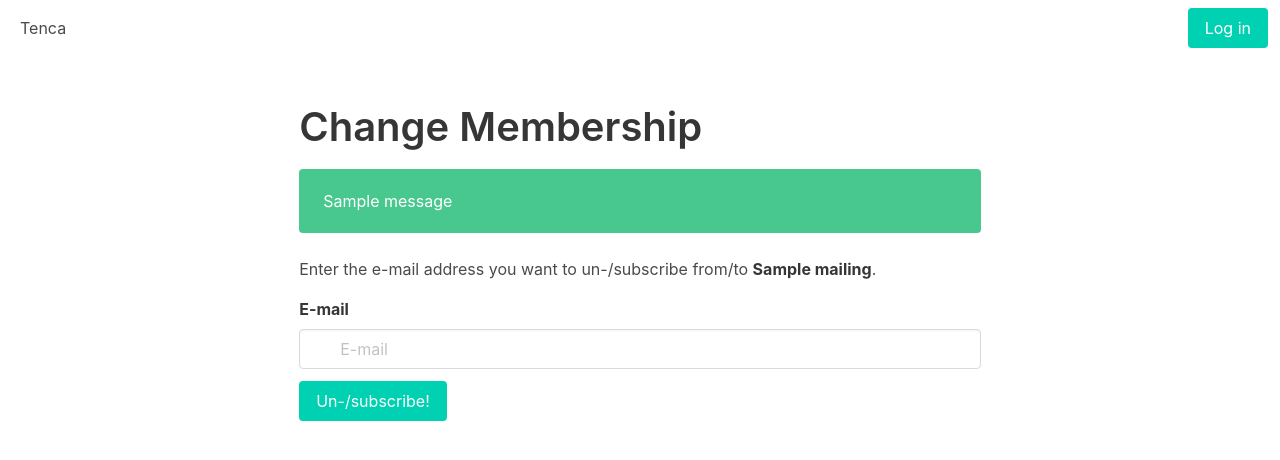
After one commit to tzwenn/tenca-webui, a Flask app: template tenca_webui/templates/change_membership/index.html in a window 1280 px wide. The commit adds this page. Shown: the top 460 px of the page. Run offline with Flask 2, Linux system fonts and the light colour scheme; the template is opened without the code that fills it: most values are stand-ins (such as "Sample title", 1, 10 or a date in 2020); one stand-in notice (Sample message) is shown; some libraries are stand-ins or nearby versions.

Commit message:
Add form for un-/subscription (read: invite_links)

```diff
--- a/tenca_webui/__init__.py
+++ b/tenca_webui/__init__.py
@@ -1,7 +1,7 @@
 import urllib.error
 import os
 
-from flask import Flask, abort, g, redirect, render_template, url_for
+from flask import Flask, abort, flash, g, redirect, render_template, request, url_for
 from flask_oidc import OpenIDConnect
 from markupsafe import escape
 
@@ -116,23 +116,17 @@ def create_app(test_config=None):
 		oidc.logout()
 		return redirect(url_for('index'))
 
-	@app.route('/<hash_id>/')
-	def change_membership(hash_id):
-		mailing_list = conn.get_list_by_hash_id(escape(hash_id))
-		if mailing_list is None:
-			abort(404)
-		return render_template('change_membership.html', mailing_list=mailing_list)
+	from . import change_membership
+	app.register_blueprint(change_membership.bp)
 
 	@app.route('/<hash_id>/<legacy_admin_token>/')
 	@oidc.require_login
 	def legacy_manage_list(hash_id, legacy_admin_token):
-		mailing_list = conn.get_list_by_hash_id(escape(hash_id))
-		if mailing_list is None:
-			abort(404)
+		mailing_list = change_membership.find_mailing_list(hash_id)
 
 		# If owner: Forward
 		# If member: Promote & Forward
 		# If not member: Request to join first
-		return 'Forwarding to the management form of "%s", if "%s" is the correct token.' % ( mailing_list.fqdn_listname, escape(legacy_admin_token))
+		return 'Forwarding to the management form of "%s", if "%s" is the correct token.' % (mailing_list.fqdn_listname, escape(legacy_admin_token))
 
 	return app
--- a/tenca_webui/templates/base.html
+++ b/tenca_webui/templates/base.html
@@ -71,7 +71,7 @@
           </header>
 
           {% for category, message in get_flashed_messages(with_categories=true) %}
-            <div class="notification is-{{ category }}">
+            <div class="notification{{ '' if category == 'message' else ' is-' + category }}">
                 {{ message }}
             </div>
           {% endfor %}
--- /dev/null
+++ b/tenca_webui/templates/change_membership/index.html
@@ -0,0 +1,31 @@
+{% extends 'base.html' %}
+
+{% block header %}
+{% block title %}Change Membership{% endblock %}
+{% endblock %}
+
+{% block content %}
+
+<p>Enter the e-mail address you want to un-/subscribe from/to <strong>{{ mailing_list.fqdn_listname }}</strong>.</p>
+
+<form method="post">
+	<div class="field">
+		<label class="label">E-mail</label>
+		<div class="control has-icons-left">
+			<input class="input is-normal" name="email" type="email" placeholder="E-mail" value="{{ g.oidc.user_getfield('email') if g.oidc.user_loggedin else '' }}">
+			<span class="icon is-small is-left">
+				<i class="fas fa-envelope"></i>
+			</span>
+		</div>
+	</div>
+
+	<div class="field is-grouped is-grouped-left">
+		<div class="control">
+			<button type="submit" class="button is-primary is-normal">
+				Un-/subscribe!
+			</button>
+		</div>
+	</div>
+</form>
+
+{% endblock %}
--- a/tenca_webui/templates/dashboard.html
+++ b/tenca_webui/templates/dashboard.html
@@ -20,7 +20,7 @@
 
 <ul>
 	{% for list in member_of %}
-		<li><a href="{{ url_for('change_membership', hash_id=list.hash_id) }}"">{{ list.fqdn_listname }}</a></li>
+		<li><a href="{{ url_for('change_membership.index', hash_id=list.hash_id) }}"">{{ list.fqdn_listname }}</a></li>
 	{% endfor %}
 </ul>
 
--- a/tenca_webui/templates/manage_list.html
+++ b/tenca_webui/templates/manage_list.html
@@ -6,5 +6,5 @@
 
 {% block content %}
 <p>This is the admin view for the owners of "{{ mailing_list.fqdn_listname }}"!</p>
-<p>Share <a href="{{ url_for('change_membership', hash_id=mailing_list.hash_id) }}">this link</a> to invite people.</p>
+<p>Share <a href="{{ url_for('change_membership.index', hash_id=mailing_list.hash_id) }}">this link</a> to invite people.</p>
 {% endblock %}
```
Also changed, not shown: tenca_webui/change_membership.py (added, +27 -0 lines), tenca_webui/templates/change_membership.html (deleted, +0 -9 lines), tenca_webui/templates/change_membership/finished.html (added, +11 -0 lines).
